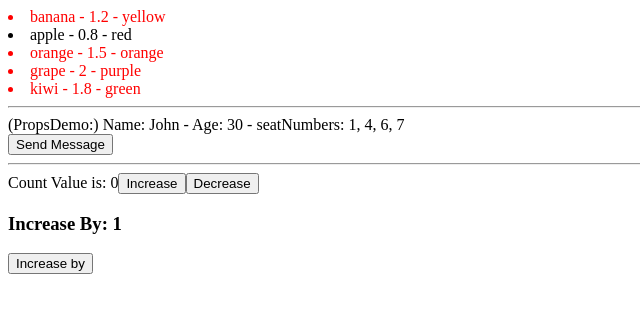
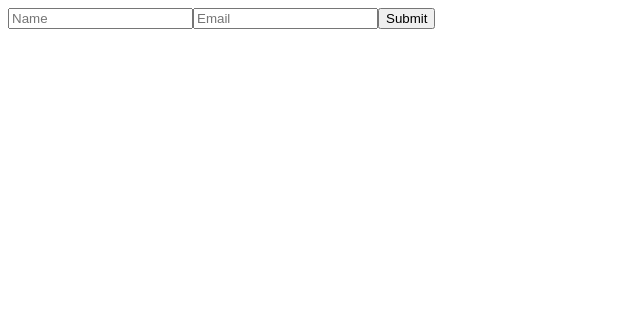
Before and after one commit to nhienkrb/tutor-react, a React (Vite) app: page / in a window 1280 px wide. Shown: the top 312 px of the page, without its empty margins (0-640 px from the left). Built offline with nearby package versions, Linux system fonts and the light colour scheme.

Commit message:
#9 Handling Input Fields In React

```diff
--- a/src/App.jsx
+++ b/src/App.jsx
@@ -1,3 +1,4 @@
+import Form from "./components/demo-handle-form/Form";
 import Counter from "./components/demo-state/couter";
 import Foods from "./components/Foods";
 import MessageBtn from "./components/MessageBtn";
@@ -16,12 +17,14 @@ function App() {
   };
   return (
     <div className="App">
-      <Foods />
+      {/* <Foods />
       <hr />
       <PropsDemo person={person}  />
       <MessageBtn/>
       <hr />
-      <Counter />
+      <Counter /> */}
+
+      <Form />
     </div>
   );
 }
--- /dev/null
+++ b/src/components/demo-handle-form/Form.jsx
@@ -0,0 +1,21 @@
+import  { useState } from "react";
+export default function Form() {
+  const [name, setName] = useState({firstName:"",lastName:""});
+
+  function handleChange(event) {
+    setName({...name, firstName: event.target.value});
+  }
+
+  return (
+    <form>
+      <input
+        onChange={ handleChange}
+        type="text"
+        placeholder="Name"
+        value={name.firstName}
+      />
+      <input type="email" name="email" placeholder="Email" />
+      <button type="submit">Submit</button>
+    </form>
+  );
+}
```
